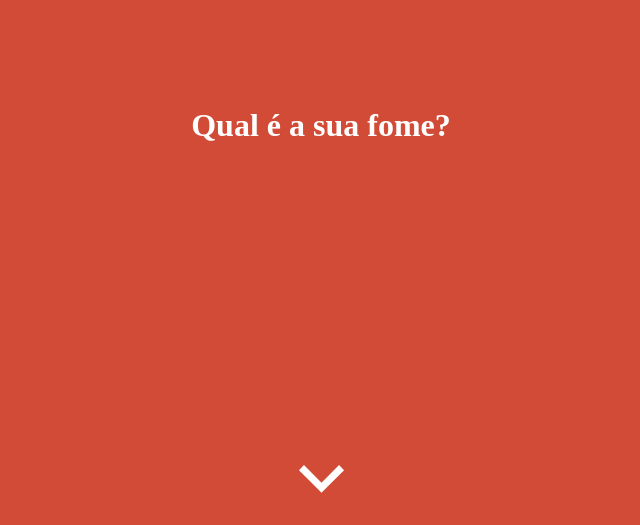
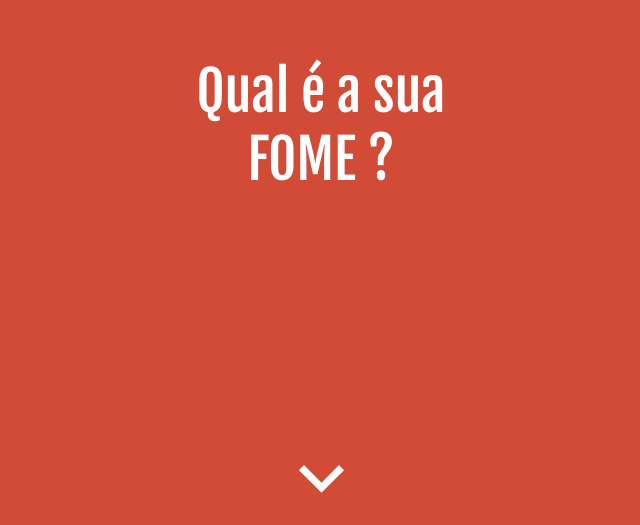
Before and after one commit to luskas8/tubarao-praia, a React (Create React App) app: page / in a window 1280 px wide. Shown: the part 275-800 px from the top of the page, without its empty margins (319-959 px from the left). Built offline with nearby package versions, Linux system fonts and the light colour scheme; the HTML template or start-up script is replaced by a standard one.

Commit message:
Estilizaçao das fontes homepage

```diff
--- a/public/index.html
+++ b/public/index.html
@@ -1,15 +1,16 @@
 <!DOCTYPE html>
 <html lang="pt-br">
+
 <head>
   <meta charset="utf-8" />
   <meta name="viewport" content="width=device-width, initial-scale=1" />
   <meta name="theme-color" content="#000000" />
-    <meta
-      name="description"
-      content="Web site created for a front-end test"
-    />
+  <meta name="description" content="Web site created for a front-end test" />
   <title>Tubarão da Praia - As melhores porções da região</title>
+  <link rel="preconnect" href="https://fonts.gstatic.com">
+  <link href="https://fonts.googleapis.com/css2?family=Fjalla+One&display=swap" rel="stylesheet">
 </head>
+
 <body>
   <noscript>You need to enable JavaScript to run this app.</noscript>
   <div id="root"></div>
@@ -24,4 +25,5 @@
       To create a production bundle, use `npm run build` or `yarn build`.
     -->
 </body>
+
 </html>
--- a/src/pages/Home.tsx
+++ b/src/pages/Home.tsx
@@ -20,7 +20,7 @@ const Home = () => {
     <Container>
       <Header>
         <TextBlock>
-          <h1>Qual é a sua fome?</h1>
+          <h1>Qual é a sua FOME ?</h1>
         </TextBlock>
         <a href="#food-section" className="svg">
           <RiArrowDownSLine size={85} />
--- a/src/styles/HomeStyle.ts
+++ b/src/styles/HomeStyle.ts
@@ -29,14 +29,31 @@ export const Container = styled.div`
 export const TextBlock = styled.div`
   z-index: 4;
   color: ${Colos["white-scale-1"]};
+
+  &:first-child {
+
+  }
+
   & > h1 {
+    margin-top: 100px;
+    width: 490px;
     text-align: center;
+    font: 300 6.4rem 'Fjalla One','sans-serif';
   }
   & > h3 {
     border-radius: 12px 12px 0 0;
     text-align: center;
+    font: 300 2.2rem 'sans-serif';
     padding: 12px;
     background: ${Colos["white-scale-2"]};
+  }
+
+  @media only screen and (max-width: 1600.99px) {
+    & > h1 {
+      margin-top: 0;
+      width: 350px;
+      font-size: 3.4rem;
+    }
   }
 `;
 
```
Lines whose indentation alone changed are shown as unchanged.
